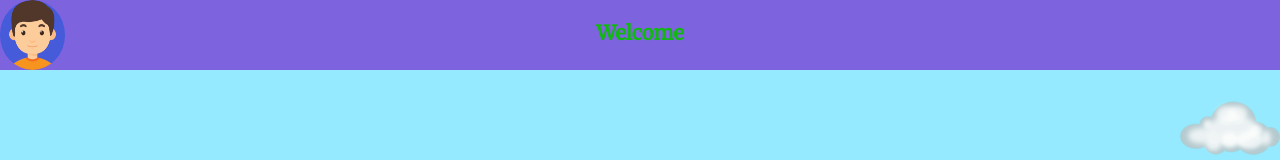
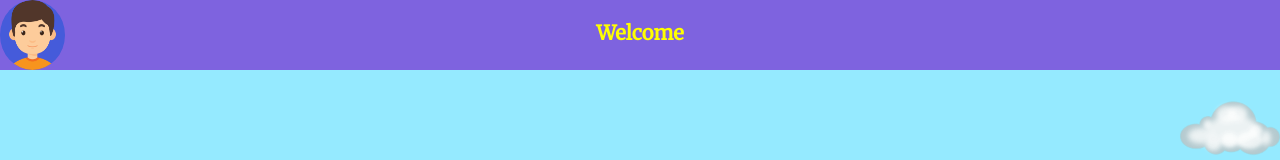
Before and after one commit to RiteshRanaGit/CV-Css, a plain HTML site: page index.html in a window 1280 px wide. In both pictures the pointer is over the element "Welcome". Shown: the top 160 px of the page. Drawn offline with Linux system fonts and the light colour scheme.

Commit message:
Add files via upload

```diff
--- a/css/styles.css
+++ b/css/styles.css
@@ -141,7 +141,7 @@ hr{ margin-bottom: 0;
     font-weight: normal;
     color:  rgb(15, 185, 15);
 }
-.welcom:hover{
+.welcome:hover{
     color: rgb(255, 255, 0);
 }
 .welcome-div{
--- a/index.html
+++ b/index.html
@@ -14,7 +14,7 @@
         <div class=" bar-img">
             <img class="small-img " src="images/boy.png" alt="">
         </div>
-        <div class="welcom-div"><h3 class="welcome"><strong>Welcome</strong></h3></div>
+        <div class="welcome-div"><h3 class="welcome"><strong>Welcome</strong></h3></div>
     </div>
     <div class="top">
         <img class="cloud_one" src="images/cloud.png" alt="cloud">
```
